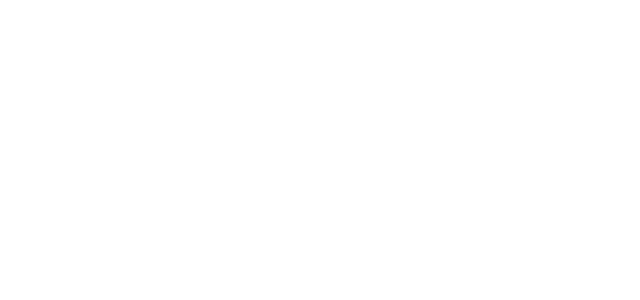
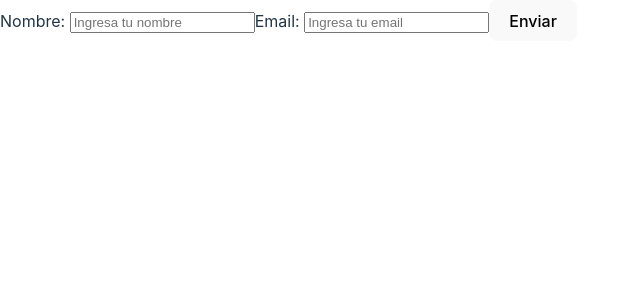
Before and after one commit to EricWithC04/frontend-pruebas-proyecto-final, a React (Vite) app: page /evaluation/1 in a window 1280 px wide. Before the commit this address had no page. Shown: the top 300 px of the page, without its empty margins (0-640 px from the left). Built offline with nearby package versions, Linux system fonts and the light colour scheme.

Commit message:
feat: component of evaluation form

```diff
--- a/src/App.tsx
+++ b/src/App.tsx
@@ -4,6 +4,7 @@
 import ThemePage from './components/ThemePage/ThemePage'
 import MarkDownTest from './components/MarkDownTest/MarkDownTest'
 import TextEditor from './components/TextEditorPage/TextEditorPage'
+import EvaluationPage from './components/EvaluationPage/EvaluationPage'
 
 function App() {
   return (
@@ -14,6 +15,7 @@
           <Route path="/theme/:idTheme" element={<ThemePage />} />
           <Route path='/markdown/:idMarkdown' element={<MarkDownTest />}/>
           <Route path='/editor/:idExercise' element={<TextEditor />}/>
+          <Route path='/evaluation/:idEvaluation' element={<EvaluationPage />}/>
         </Routes>
       </BrowserRouter>
     </>
--- /dev/null
+++ b/src/components/EvaluationForm/EvaluationForm.tsx
@@ -0,0 +1,28 @@
+import React from 'react'
+import styles from './EvaluationForm.module.css'
+import { useNavigate } from 'react-router-dom'
+
+const EvaluationForm = () => {
+
+    const navigate = useNavigate()
+
+    const handleSumbitForm = (event: React.FormEvent<HTMLFormElement>) => {
+        event.preventDefault()
+
+        navigate('/')
+    }
+
+    return (
+        <form onSubmit={handleSumbitForm}>
+            <label htmlFor="name">Nombre: </label>
+            <input name='name' type="text" placeholder='Ingresa tu nombre'/>
+
+            <label htmlFor="email">Email: </label>
+            <input name='email' type="email" placeholder='Ingresa tu email'/>
+
+            <button type="submit">Enviar</button>
+        </form>
+    )
+}
+
+export default EvaluationForm
--- /dev/null
+++ b/src/components/EvaluationPage/EvaluationPage.tsx
@@ -0,0 +1,21 @@
+import { useEffect } from 'react'
+import styles from './EvaluationPage.module.css'
+import { useParams } from 'react-router-dom'
+import EvaluationForm from '../EvaluationForm/EvaluationForm'
+
+const EvaluationPage = () => {
+
+    const { idEvaluation } = useParams()
+
+    useEffect(() => {
+        console.log(idEvaluation);
+    }, [])
+
+    return (
+        <div>
+            <EvaluationForm></EvaluationForm>
+        </div>
+    )
+}
+
+export default EvaluationPage
--- a/src/components/MarkDownTest/MarkDownTest.tsx
+++ b/src/components/MarkDownTest/MarkDownTest.tsx
@@ -37,7 +37,7 @@
             },
             body: JSON.stringify({ complete: true })
         })
-            .then(_res => navigate('/'))
+            .then(_res => navigate(`/evaluation/${idMarkdown}`))
             .catch(err => console.error(err))
     }
 
```
Also changed, not shown: src/components/EvaluationForm/EvaluationForm.module.css (added), src/components/EvaluationPage/EvaluationPage.module.css (added).
